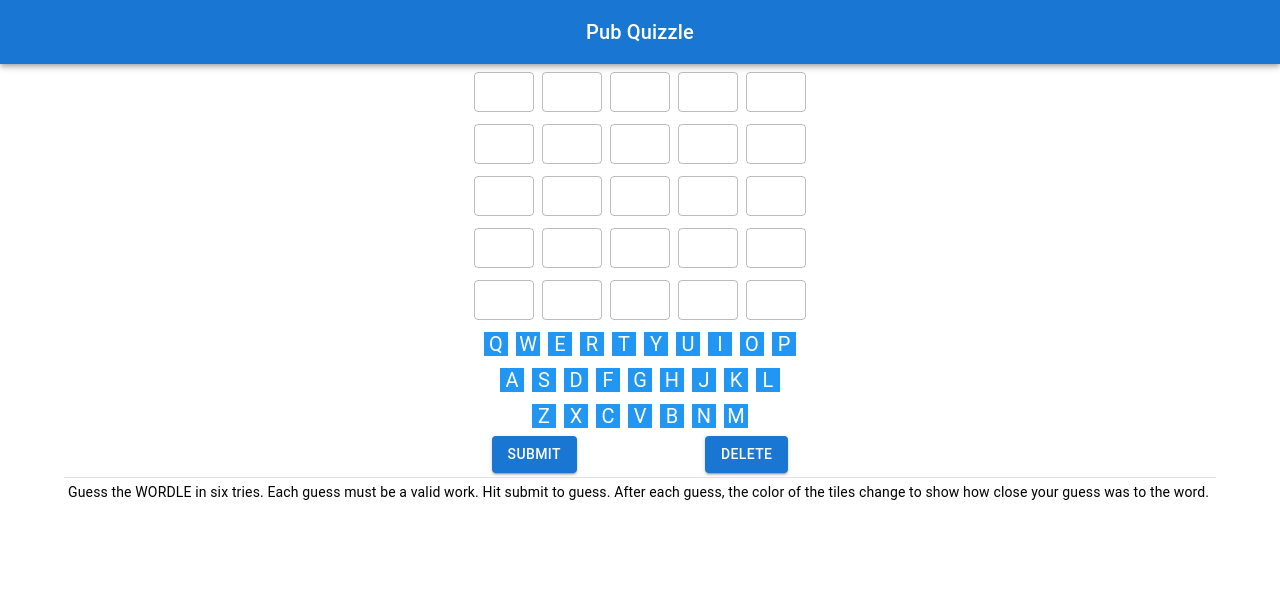
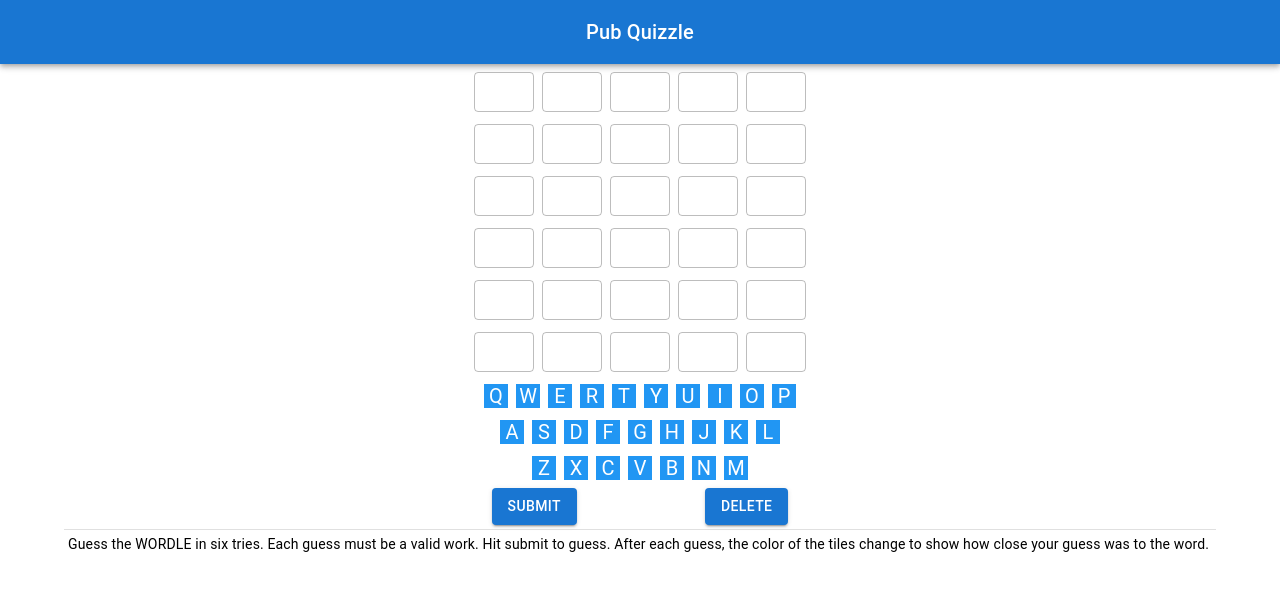
Before and after one commit to lchapmb/pub-quizle, a React (Create React App) app: page / in a window 1280 px wide. Shown: the top 590 px of the page. Built offline with nearby package versions, Linux system fonts and the light colour scheme; no server answers.

Commit message:
increase number of guesses to six

```diff
--- a/src/views/Landing.tsx
+++ b/src/views/Landing.tsx
@@ -49,7 +49,7 @@ export default function Landing() {
   const [targetWord, setTargetWord] = useState("");
   const [targetPub, setTargetPub] = useState("");
   const [displayGrid, setDisplayGrid] = useState(
-    [0, 1, 2, 3, 4].map(() => [0, 1, 2, 3, 4].map(() => ""))
+    [0, 1, 2, 3, 4, 5].map(() => [0, 1, 2, 3, 4].map(() => ""))
   );
   const [currentRow, setCurrentRow] = useState(0);
   const [errorMessage, setErrorMessage] = useState("");
@@ -89,11 +89,6 @@ export default function Landing() {
   const letterBackgroundColor = (letter: string) => {
     const allLetters = letters[0].concat(letters[1], letters[2]);
     const letterModel = allLetters.find((l) => l.letter === letter);
-    // console.log({
-    //   allLetters,
-    //   letterModel,
-    //   letter,
-    // });
 
     if (letterModel) {
       if (letterModel.isWrong) return red[500];
```
